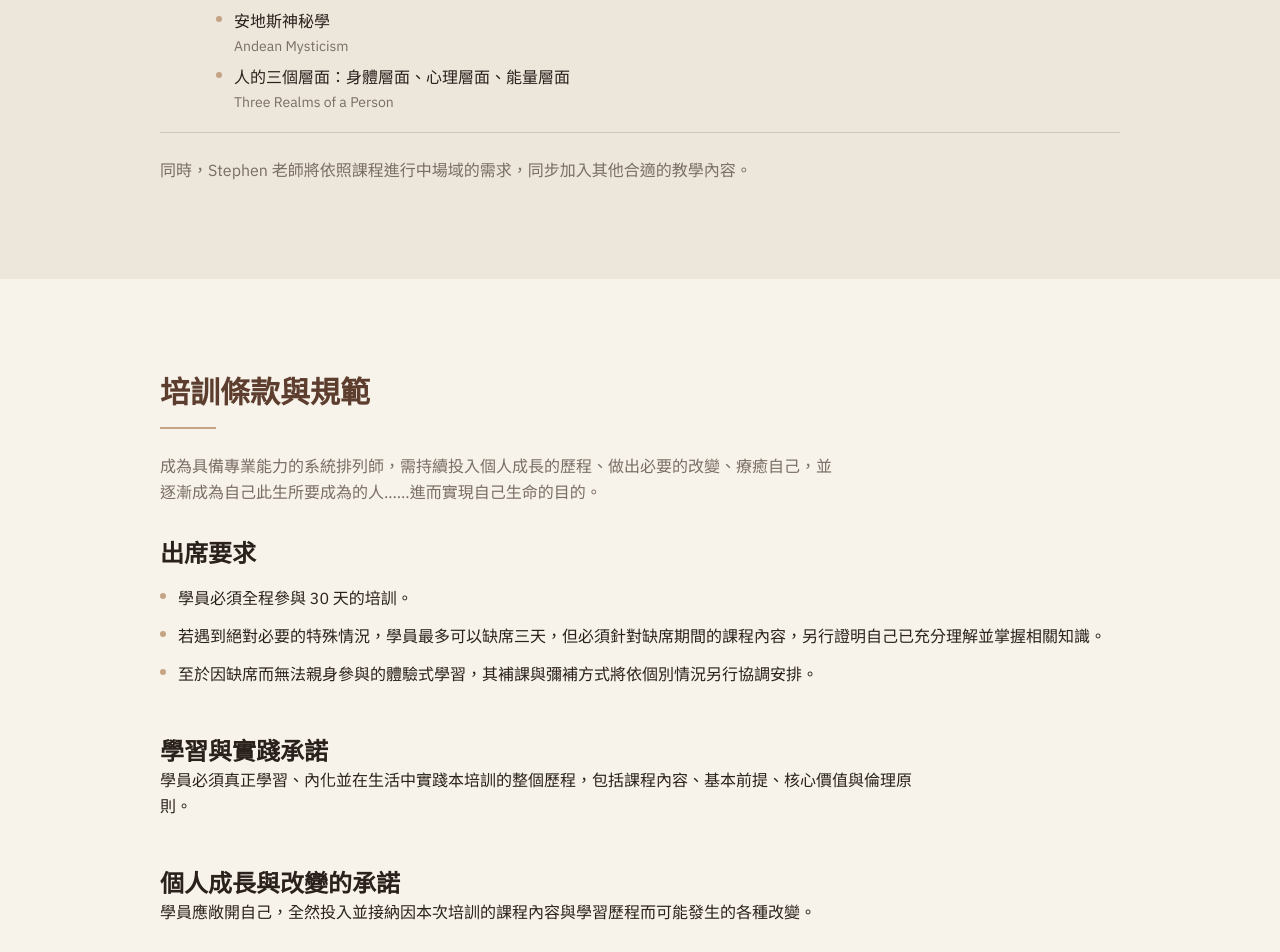
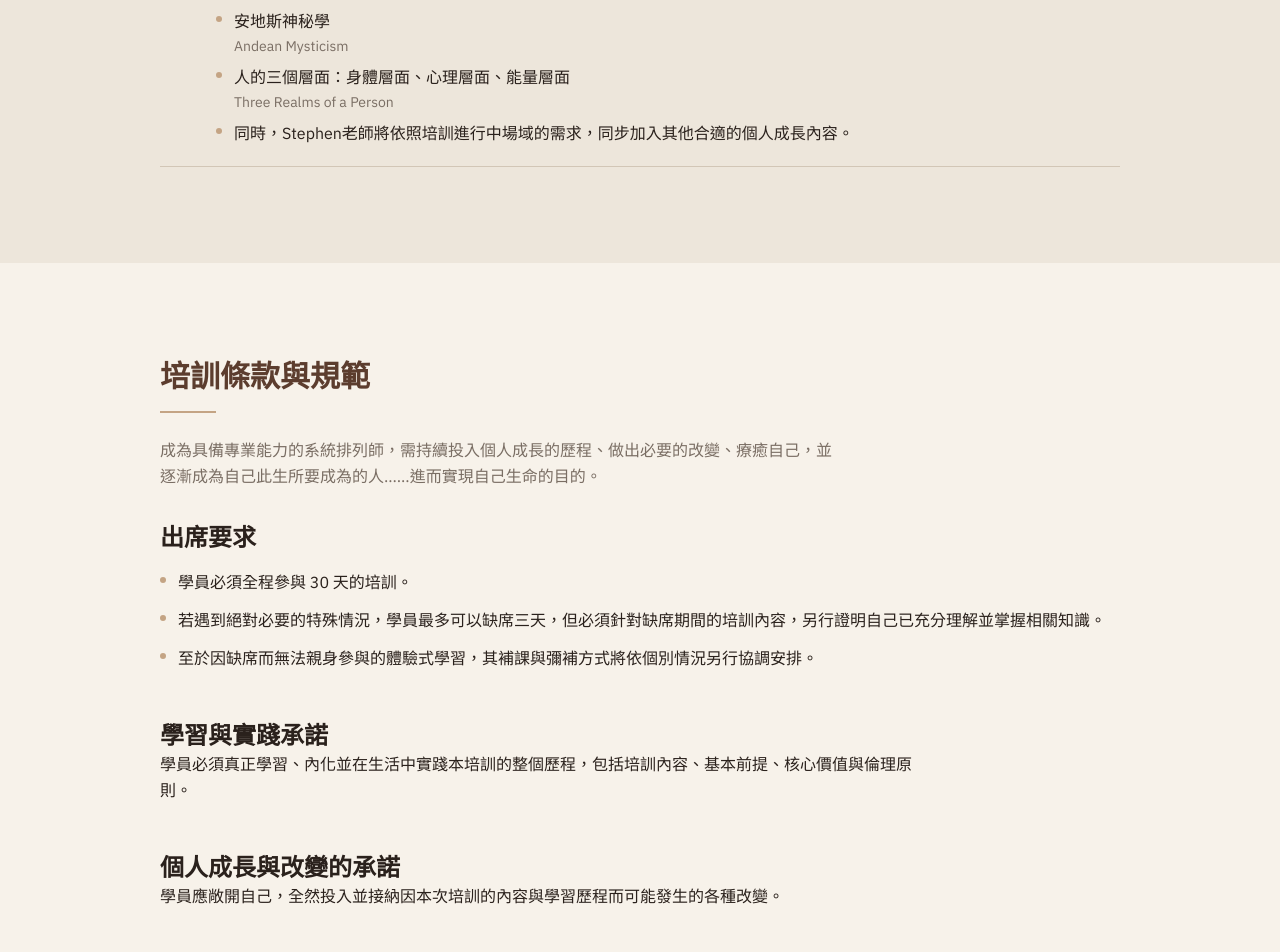
Before and after one commit to klaudia1209teleworker/system-constellations, a React (Vite) app: page / in a window 1280 px wide. Shown: the part 5840-6792 px from the top of the page. Built offline with nearby package versions, Linux system fonts and the light colour scheme.

Commit message:
fix(content): 第11項第四點＋條款「培訓」用語
課綱第11項加入個人成長內容 bullet，並移除底部舊小字；
條款三處「課程」改為「培訓」或刪除。

```diff
--- a/src/App.tsx
+++ b/src/App.tsx
@@ -117,7 +117,9 @@ export default function App() {
             ),
           }))}
         />
-        <p className="mt-6 max-w-3xl text-muted">{t.curriculum.topicsNote}</p>
+        {t.curriculum.topicsNote ? (
+          <p className="mt-6 max-w-3xl text-muted">{t.curriculum.topicsNote}</p>
+        ) : null}
       </Section>
 
       <Section
--- a/src/i18n/types.ts
+++ b/src/i18n/types.ts
@@ -92,7 +92,7 @@ export interface SiteContent {
     section5: string
     section5En?: string
     topics: TopicItem[]
-    topicsNote: string
+    topicsNote?: string
   }
   terms: {
     title: string
--- a/src/i18n/zh.ts
+++ b/src/i18n/zh.ts
@@ -225,11 +225,10 @@ export const zh: SiteContent = {
             title: '人的三個層面：身體層面、心理層面、能量層面',
             subtitle: 'Three Realms of a Person',
           },
+          '同時，Stephen老師將依照培訓進行中場域的需求，同步加入其他合適的個人成長內容。',
         ],
       },
     ],
-    topicsNote:
-      '同時，Stephen 老師將依照課程進行中場域的需求，同步加入其他合適的教學內容。',
   },
   terms: {
     title: '培訓條款與規範',
@@ -237,15 +236,15 @@ export const zh: SiteContent = {
     attendanceTitle: '出席要求',
     attendanceItems: [
       '學員必須全程參與 30 天的培訓。',
-      '若遇到絕對必要的特殊情況，學員最多可以缺席三天，但必須針對缺席期間的課程內容，另行證明自己已充分理解並掌握相關知識。',
+      '若遇到絕對必要的特殊情況，學員最多可以缺席三天，但必須針對缺席期間的培訓內容，另行證明自己已充分理解並掌握相關知識。',
       '至於因缺席而無法親身參與的體驗式學習，其補課與彌補方式將依個別情況另行協調安排。',
     ],
     learningTitle: '學習與實踐承諾',
     learningBody:
-      '學員必須真正學習、內化並在生活中實踐本培訓的整個歷程，包括課程內容、基本前提、核心價值與倫理原則。',
+      '學員必須真正學習、內化並在生活中實踐本培訓的整個歷程，包括培訓內容、基本前提、核心價值與倫理原則。',
     growthTitle: '個人成長與改變的承諾',
     growthBody:
-      '學員應敞開自己，全然投入並接納因本次培訓的課程內容與學習歷程而可能發生的各種改變。',
+      '學員應敞開自己，全然投入並接納因本次培訓的內容與學習歷程而可能發生的各種改變。',
     attitudeTitle: '學員應具備的態度與實踐原則',
     attitudeLead:
       '為了朝這個方向前進，Stephen 老師對所有學員有以下期待：展現合乎人性尊嚴的待人處事態度、同理與體恤、慈悲心，以及真誠而坦率的善意。',
```
Also changed, not shown: .cursor/prd/topic11-and-terms-wording.md (added).
